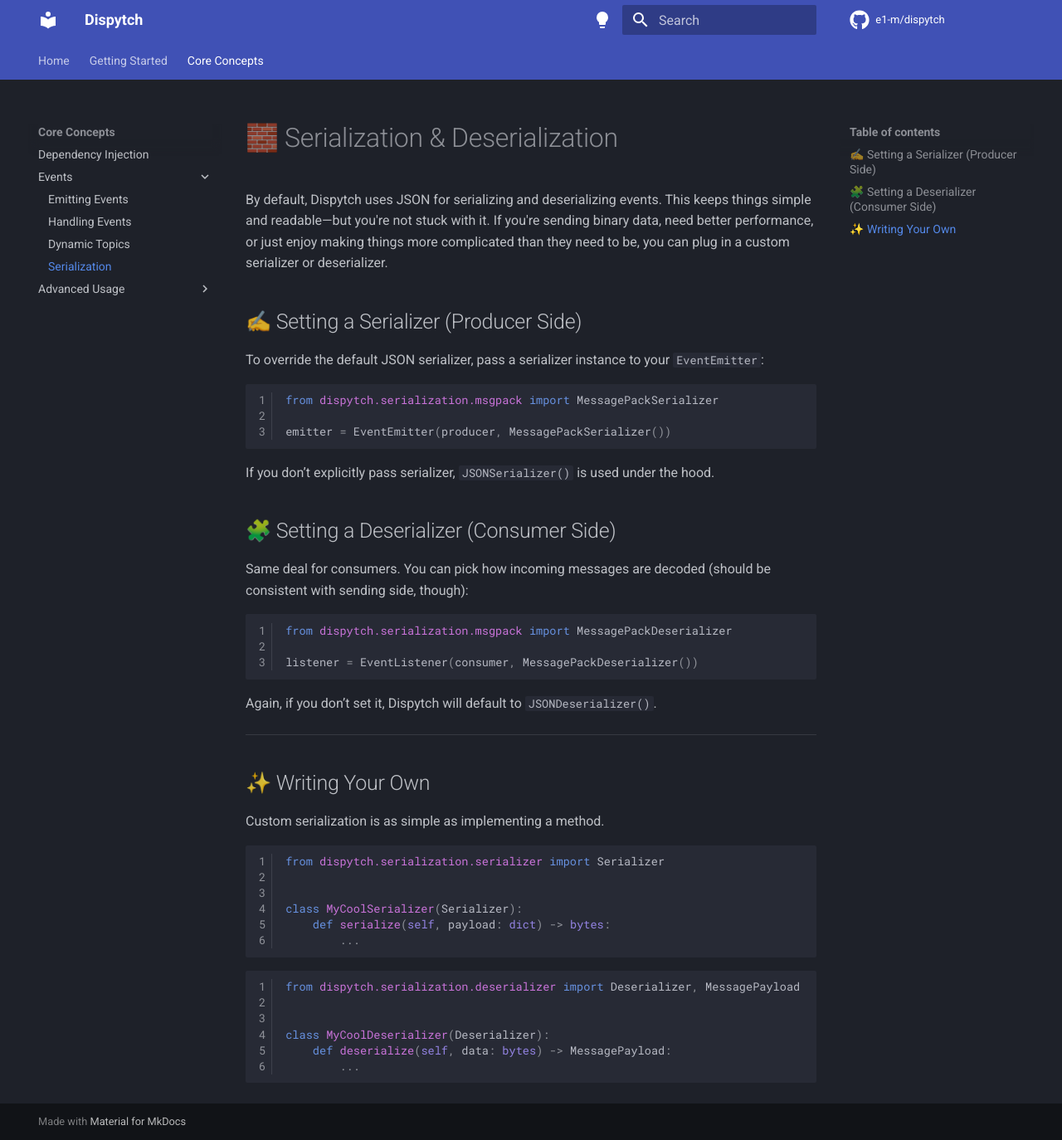
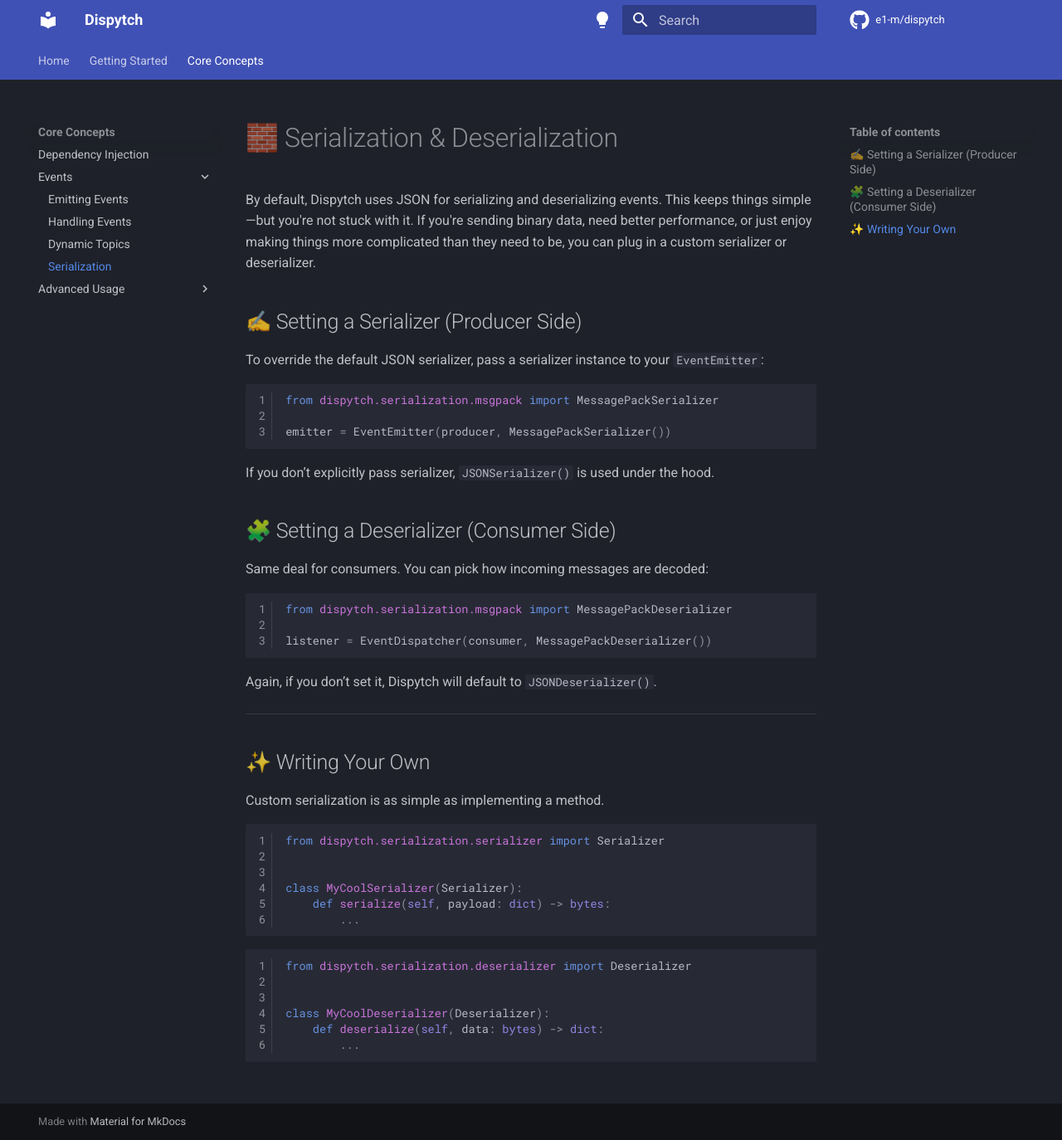
Before and after one commit to e1-m/dispytch, an MkDocs documentation site: the page built from docs/docs/concepts/serialization.md, in a window 1280 px wide and 1374 px high. Shown: the whole window at 83% size. Built offline with MkDocs 1.6.1 and Material for MkDocs 9.7.7, drawn with Linux system fonts in a browser that asks for light colours; comment, search, counter and statistics services are not loaded; the version menu is left out.

Commit message:
:memo: docs: update serialization documentation

````diff
--- a/docs/docs/concepts/serialization.md
+++ b/docs/docs/concepts/serialization.md
@@ -1,6 +1,6 @@
 # 🧱 Serialization & Deserialization
 
-By default, Dispytch uses JSON for serializing and deserializing events. This keeps things simple and readable—but
+By default, Dispytch uses JSON for serializing and deserializing events. This keeps things simple—but
 you're not stuck with it. If you're sending binary data, need better performance, or just enjoy making things more
 complicated than they need to be, you can plug in a custom serializer or deserializer.
 
@@ -18,12 +18,12 @@
 
 ## 🧩 Setting a Deserializer (Consumer Side)
 
-Same deal for consumers. You can pick how incoming messages are decoded (should be consistent with sending side, though):
+Same deal for consumers. You can pick how incoming messages are decoded:
 
 ```python
 from dispytch.serialization.msgpack import MessagePackDeserializer
 
-listener = EventListener(consumer, MessagePackDeserializer())
+listener = EventDispatcher(consumer, MessagePackDeserializer())
 ```
 
 Again, if you don’t set it, Dispytch will default to `JSONDeserializer()`.
@@ -45,10 +45,10 @@
 ```
 
 ```python
-from dispytch.serialization.deserializer import Deserializer, MessagePayload
+from dispytch.serialization.deserializer import Deserializer
 
 
 class MyCoolDeserializer(Deserializer):
-    def deserialize(self, data: bytes) -> MessagePayload:
+    def deserialize(self, data: bytes) -> dict:
         ...
 ```
````
